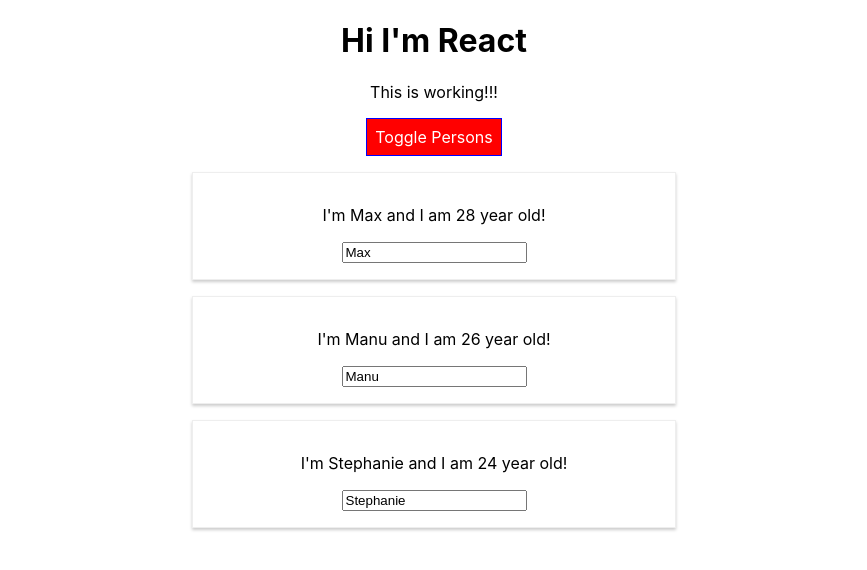
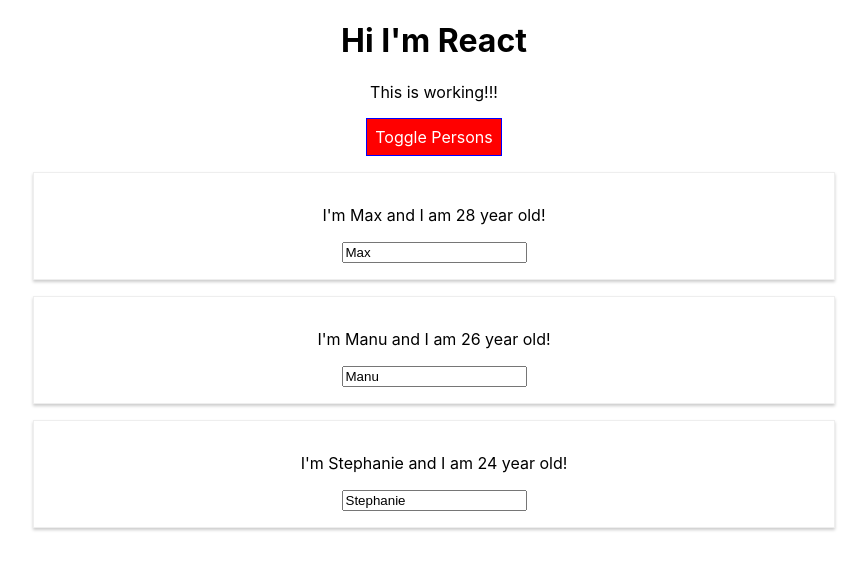
Before and after one commit to quynhnhi144/react-complete-guide, a React (Create React App) app: page / in a window 1280 px wide. Both pictures are taken after a click on the button "Toggle Persons". Shown: the top 570 px of the page, without its empty margins (206-1073 px from the left). Built offline with nearby package versions, Linux system fonts and the light colour scheme.

Commit message:
enabling css modules

```diff
--- a/src/App.js
+++ b/src/App.js
@@ -60,10 +60,6 @@
       border: "1px solid blue",
       padding: "8px",
       cursor: "pointer",
-      ":hover": {
-        backgroundColor: "lightgreen",
-        color: "black",
-      },
     };
 
     let persons = null;
@@ -85,10 +81,6 @@
       );
 
       style.backgroundColor = "red";
-      style[":hover"] = {
-        backgroundColor: "salmon",
-        color: "black",
-      };
     }
 
     let classes = [];
@@ -101,7 +93,6 @@
     }
 
     return (
-      <StyleRoot>
       <div className="App">
         <h1>Hi I'm React</h1>
         <p className={classes.join(" ")}>This is working!!!</p>
@@ -111,7 +102,6 @@
 
         {persons}
       </div>
-      </StyleRoot>
       // It hasn'tlocation in component scope ==> Error
       //<p>This is working!!!</p>
     );
@@ -120,4 +110,4 @@
   }
 }
 
-export default Radium(App);
+export default App;
--- a/src/Person/Person.js
+++ b/src/Person/Person.js
@@ -4,14 +4,8 @@
 import "./Person.css";
 
 const person = (props) => {
-  const style = {
-    "@media (min-width: 500px)": {
-      width: "450px",
-    },
-  };
-
   return (
-    <div className="Person" style={style}>
+    <div className="Person">
       <p onClick={props.click}>
         I'm {props.name} and I am {props.age} year old!
       </p>
@@ -21,4 +15,4 @@
   );
 };
 
-export default Radium(person);
+export default person;
```
Also changed, not shown: 1 other file (tests, documents, lock files or other folders). Lines whose indentation alone changed are shown as unchanged.
